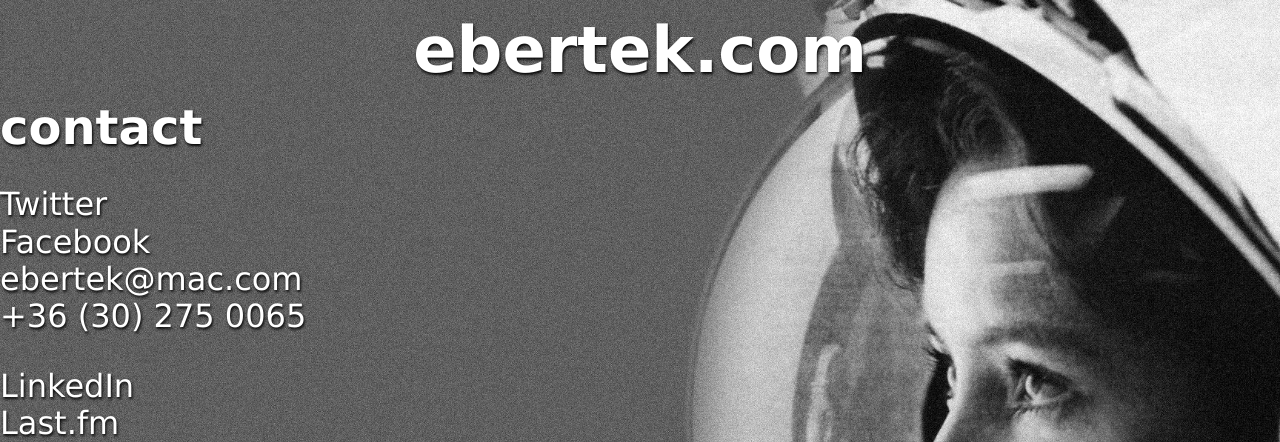
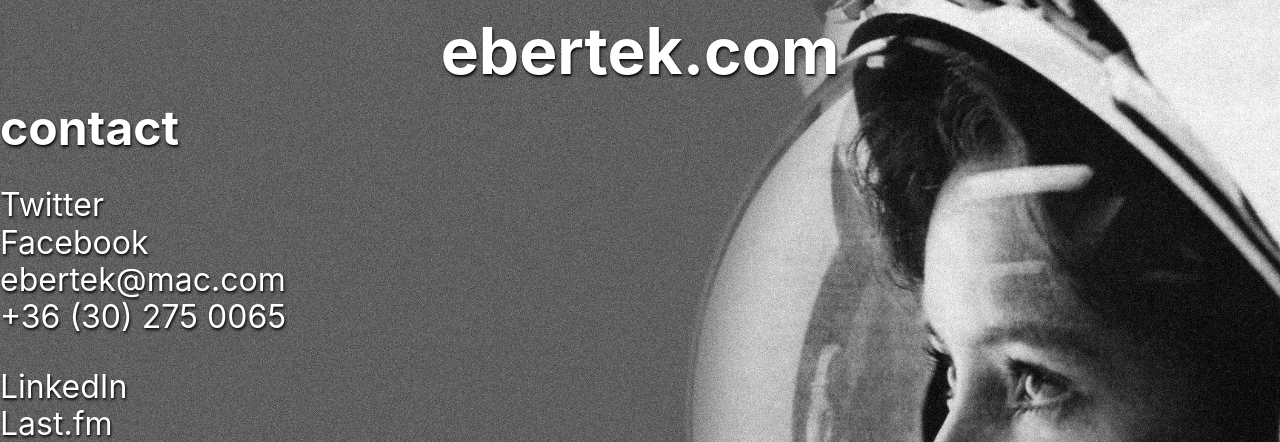
Before and after one commit to ebertek/ebertek.com, a PHP site: page / in a window 1280 px wide. Shown: the top 442 px of the page. Run offline with PHP 8.4, Linux system fonts and the light colour scheme.

Commit message:
San Francisco font; Indentation

```diff
--- a/styles/index.css
+++ b/styles/index.css
@@ -2,7 +2,7 @@
   margin: 0px;
   padding: 0px;
   border: 0px;
-	font-family: 'Lucida Grande', 'Lucida Sans Unicode', 'SF UI Display', 'System Font', 'Helvetica Neue', Helvetica, Arial, sans-serif;
+  font-family: 'San Francisco', -apple-system, BlinkMacSystemFont, '.SFNSText-Regular', 'SF UI Text', 'System Font', 'Helvetica Neue', Helvetica, sans-serif;
   font-size: 24pt;
   vertical-align: baseline;
   -webkit-font-smoothing: antialiased;
```
Lines whose indentation alone changed are shown as unchanged.
